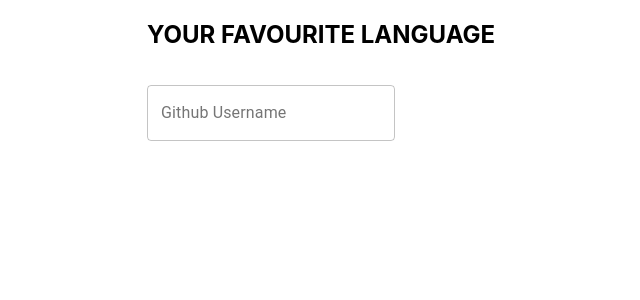
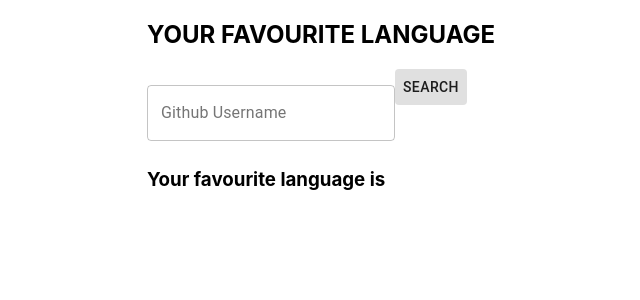
Before and after one commit to mbwls/favourite-language-predictor, a React (Create React App) app: page / in a window 1280 px wide. Shown: the top 300 px of the page, without its empty margins (217-857 px from the left). Built offline with nearby package versions, Linux system fonts and the light colour scheme.

Commit message:
Added button for searching

```diff
--- a/src/components/NameInput.js
+++ b/src/components/NameInput.js
@@ -1,38 +1,49 @@
 import React, { useState, useEffect } from 'react';
 import _ from 'lodash';
 import TextField from '@material-ui/core/TextField';
+import Button from '@material-ui/core/Button';
 
 const NameInput = props => {
     // BEGIN HOOKS
     const [username, setUsername] = useState('');
     const [searchKey, setSearchKey] = useState(username);
+    const [favLang, setFavLang] = useState('');
 
     useEffect(() => {
-        if (searchKey !== '') {
+        if (searchKey !== '')
             fetch(`https://api.github.com/users/${searchKey}/repos`)
                 .then((resp) => {
-                    if (resp.status !== 200) return;
+                    if (resp.status !== 200) {
+                        console.log(resp);
+                        return;
+                    };
 
                     resp.json().then((data) => {
-                        let favLanguage = _.head(_(_.map(data, 'language'))
+                        console.log('errrr', data.message)
+                        setFavLang(_.head(_(_.map(data, 'language'))
                             .countBy()
                             .entries()
-                            .maxBy(_.last));
-                        console.log('your fav language', favLanguage);
+                            .maxBy(_.last)));
                     })
                 })
                 .catch((err) => {
                     console.log('FETCH ERROR', err)
                 })
-        }
     }, [searchKey]);
     // END HOOKS
 
+    // BEGIN EVENT HANDLERS
     const handleKeyPress = (event) => {
         if (event.key === 'Enter') setSearchKey(event.target.value);
     }
 
+    const handleClick = (event) => {
+        setSearchKey(username);
+    }
+    // END EVENT HANDLERS
+
     return (
+        <React.Fragment>
             <TextField
                 id='username'
                 label='Github Username'
@@ -42,6 +53,13 @@
                 onChange={e => setUsername(e.target.value)}
                 onKeyPress={handleKeyPress}
             />
+            <Button
+                style={{'backgroundColor':'#e0e0e0'}}
+                onClick={handleClick}>
+                    SEARCH
+            </Button>
+            <h3>{`Your favourite language is ${favLang}`}</h3>
+        </React.Fragment>
     )
 }
 
```
Lines whose indentation alone changed are shown as unchanged.
